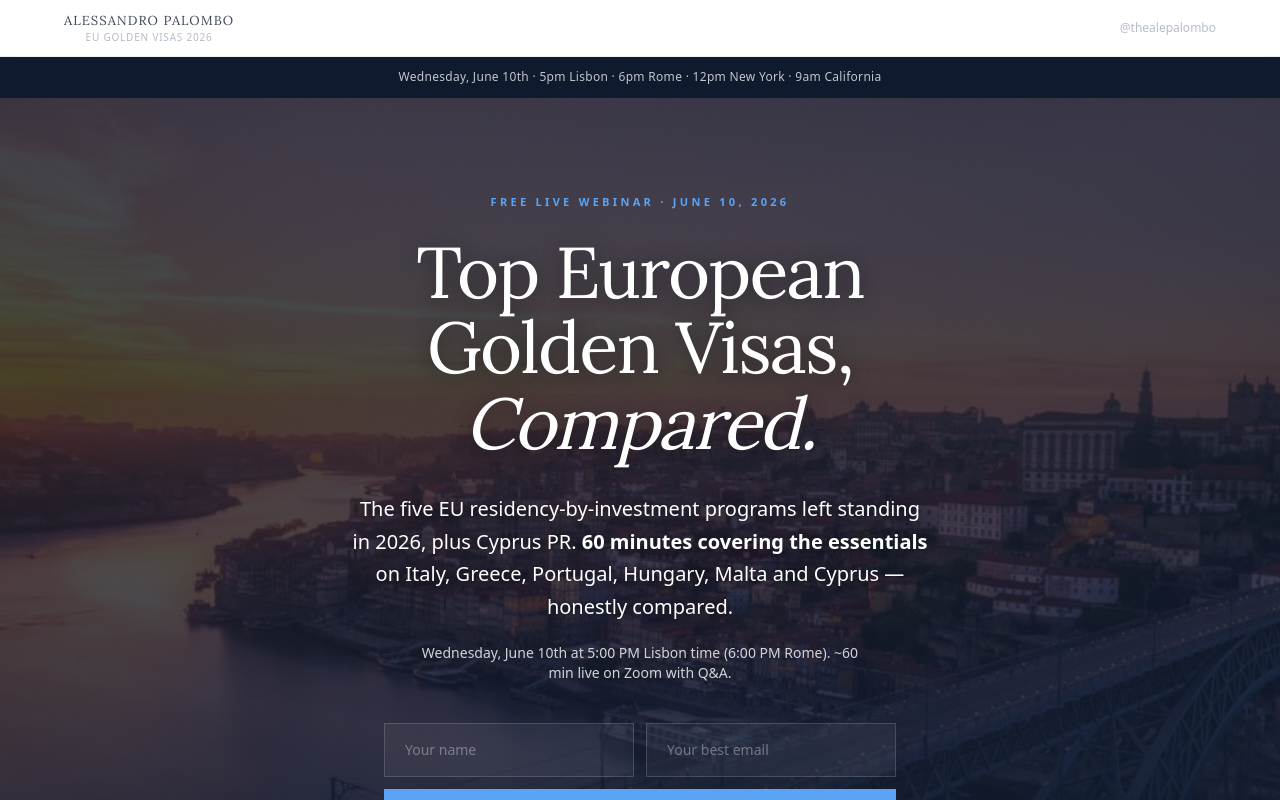
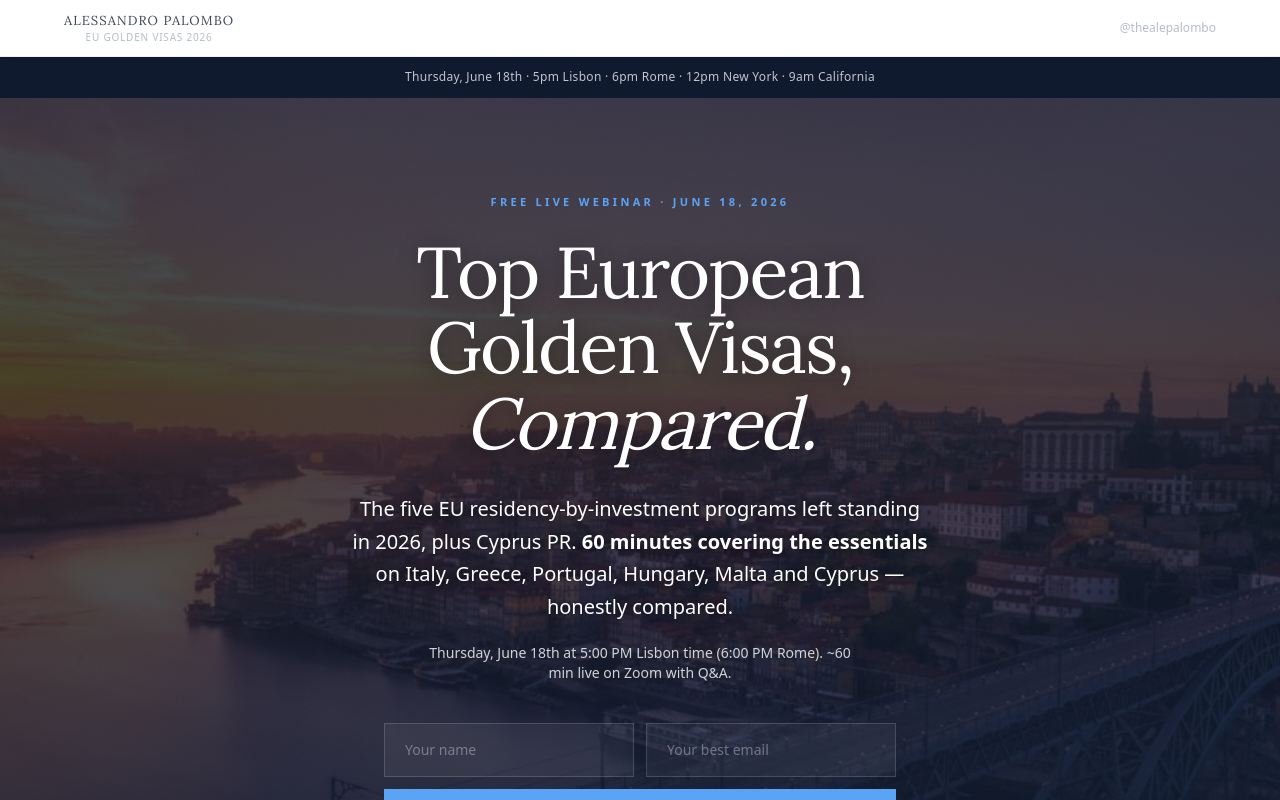
Before and after one commit to alepalombo/eu-golden-visas-site, a Next.js app: page / in a window 1280 px wide. Shown: the top 800 px of the page. Built offline with nearby package versions, Linux system fonts and the light colour scheme.

Commit message:
Update webinar date: June 18, 2026 (Thursday) at 5:00 PM Lisbon

```diff
--- a/src/app/opengraph-image.tsx
+++ b/src/app/opengraph-image.tsx
@@ -49,7 +49,7 @@ export default async function Image() {
           }}
         >
           <div style={{ width: 40, height: 2, background: '#5BA4F5' }} />
-          Free Live Webinar · June 10, 2026
+          Free Live Webinar · June 18, 2026
         </div>
 
         <div style={{ display: 'flex', flexDirection: 'column', gap: 28 }}>
--- a/src/app/page.tsx
+++ b/src/app/page.tsx
@@ -314,7 +314,7 @@ export default function LandingPage() {
       ═══════════════════════════════════════════════════════════ */}
       <div className="bg-dark text-center py-3 px-6">
         <p className="text-[12px] text-white/75 font-medium tracking-wide">
-          Wednesday, June 10th &middot; 5pm Lisbon &middot; 6pm Rome &middot; 12pm New York &middot; 9am California
+          Thursday, June 18th &middot; 5pm Lisbon &middot; 6pm Rome &middot; 12pm New York &middot; 9am California
         </p>
       </div>
 
@@ -336,7 +336,7 @@ export default function LandingPage() {
         <div className="relative z-10 mx-auto flex min-h-[90vh] max-w-[1100px] items-center justify-center px-6 pt-24 pb-32">
           <div className="w-full max-w-[760px] text-center text-white">
             <p className="mb-6 text-[11px] font-semibold uppercase tracking-[0.3em] text-accent">
-              Free Live Webinar &middot; June 10, 2026
+              Free Live Webinar &middot; June 18, 2026
             </p>
 
             <h1 className="mb-8 font-serif text-5xl font-normal leading-[1.05] tracking-tight text-white [text-shadow:0_2px_20px_rgba(0,0,0,0.4)] sm:text-6xl md:text-7xl lg:text-[4.5rem]">
@@ -350,7 +350,7 @@ export default function LandingPage() {
             </p>
 
             <p className="mx-auto mb-10 max-w-md text-sm font-medium text-white/80">
-              Wednesday, June 10th at 5:00 PM Lisbon time (6:00 PM Rome). ~60 min live on Zoom with Q&A.
+              Thursday, June 18th at 5:00 PM Lisbon time (6:00 PM Rome). ~60 min live on Zoom with Q&A.
             </p>
 
             <div ref={topFormRef} className="w-full max-w-lg mx-auto">
@@ -692,7 +692,7 @@ export default function LandingPage() {
           When is the webinar
         </p>
         <h2 className="mb-10 font-serif text-2xl font-light tracking-tight md:text-3xl">
-          Wednesday, June 10th at <span className="italic">5:00 PM Lisbon time.</span>
+          Thursday, June 18th at <span className="italic">5:00 PM Lisbon time.</span>
         </h2>
 
         <div className="grid gap-3 sm:grid-cols-2">
```
